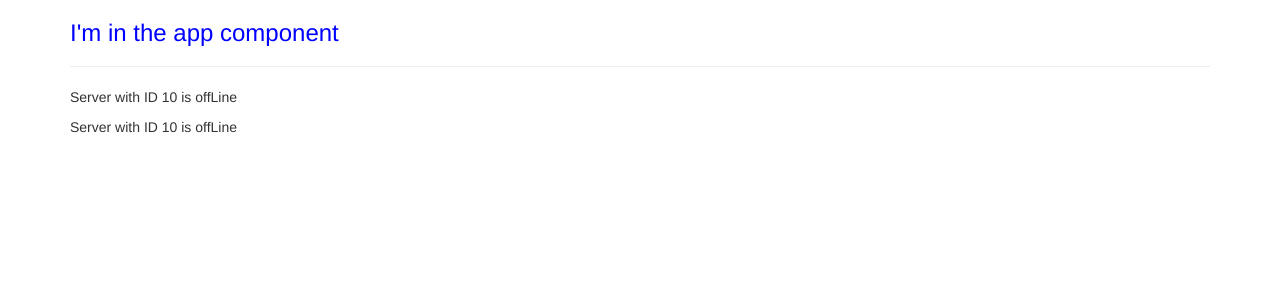
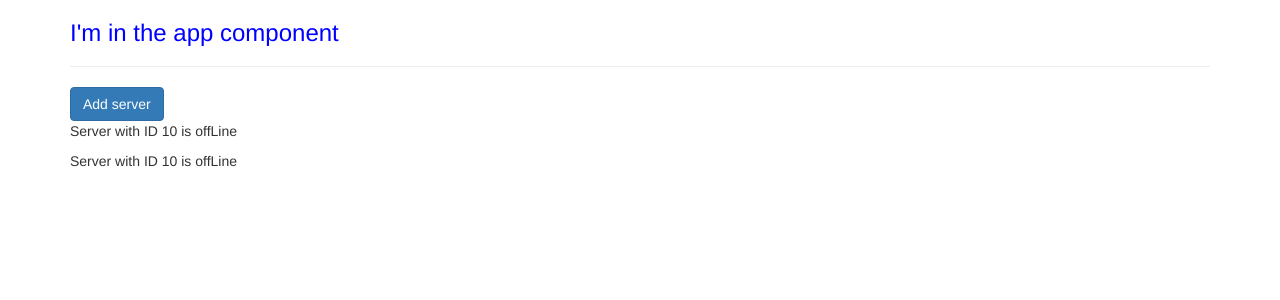
Before and after one commit to ncodena/development-App, an Angular app: page / in a window 1280 px wide. Shown: the top 300 px of the page. Built offline with nearby package versions, Linux system fonts and the light colour scheme.

Commit message:
property binding

```diff
--- a/src/app/servers/servers.component.html
+++ b/src/app/servers/servers.component.html
@@ -1,2 +1,6 @@
+<button class="btn btn-primary" [disabled] ="!allowNewServer">
+    Add server
+</button>
+
 <app-server></app-server>
 <app-server></app-server>
--- a/src/app/servers/servers.component.ts
+++ b/src/app/servers/servers.component.ts
@@ -2,12 +2,18 @@ import { Component, OnInit } from '@angular/core';
 
 @Component({
   selector: 'app-servers',
-  template: `<app-server></app-server><app-server></app-server>`,
+  templateUrl: './servers.component.html',
   styleUrls: ['./servers.component.css']
 })
 export class ServersComponent implements OnInit {
 
-  constructor() { }
+  allowNewServer = false;
+
+  constructor() {
+    setTimeout(() => {
+      this.allowNewServer = true
+    }, 2000);
+   }
 
   ngOnInit(): void {
   }
```
